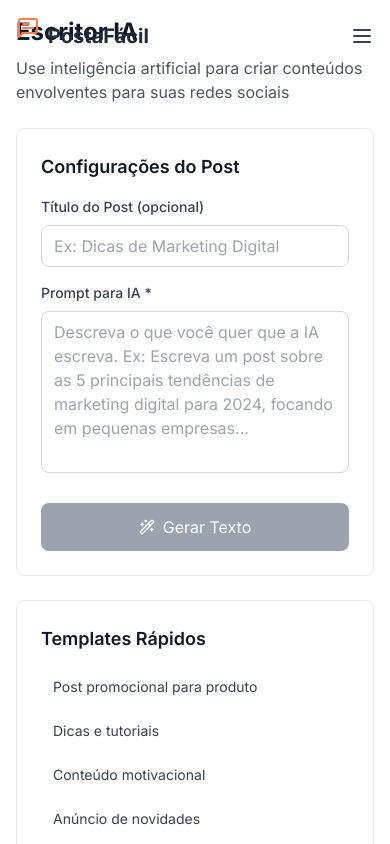
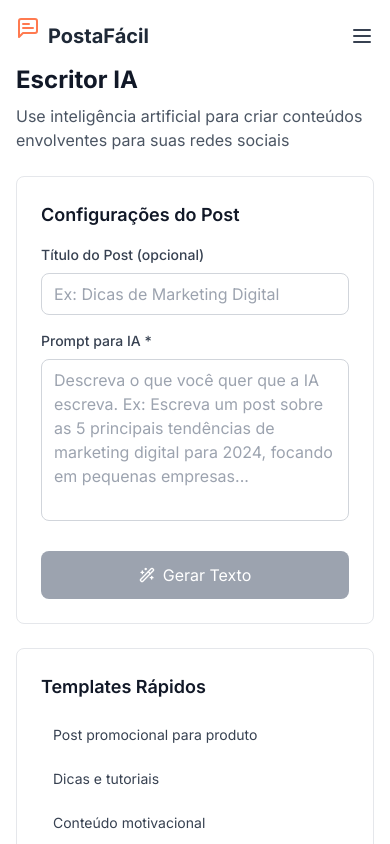
Before and after one commit to ikarofreitas/postafacil, a React (Vite) app in the folder project/: page /escritor in a window 390 px wide. Shown: the top 844 px of the page. Built offline with nearby package versions, Linux system fonts and the light colour scheme; no server answers.

Commit message:
:bug: Resolve problemas de responsividade no cabeçalho das páginas novas

```diff
--- a/project/src/pages/AssistenteIA.tsx
+++ b/project/src/pages/AssistenteIA.tsx
@@ -73,7 +73,7 @@ export const AssistantIA: React.FC = () => {
   };
 
   return (
-    <div className="p-4 lg:p-6 h-[calc(100vh-120px)] flex flex-col">
+    <div className="p-4 mt-12 lg:p-6 h-[calc(100vh-120px)] flex flex-col">
       {/* Header */}
       <div className="mb-6">
         <h3 className="text-2xl font-bold text-gray-900 mb-2">Assistente IA</h3>
--- a/project/src/pages/BibliotecadePosts.tsx
+++ b/project/src/pages/BibliotecadePosts.tsx
@@ -91,7 +91,7 @@ export const BibliotecadePosts: React.FC = () => {
   };
 
   return (
-    <div className="p-4 lg:p-6 space-y-6">
+    <div className="p-4 mt-12 lg:p-6 space-y-6">
       {/* Header */}
       <div className="flex flex-col sm:flex-row sm:items-center sm:justify-between space-y-4 sm:space-y-0">
         <h3 className="text-2xl font-bold text-gray-900">Biblioteca de Mídia</h3>
--- a/project/src/pages/CalendarPage.tsx
+++ b/project/src/pages/CalendarPage.tsx
@@ -70,7 +70,7 @@ export const CalendarPage: React.FC = () => {
   const days = getDaysInMonth(currentDate);
 
   return (
-    <div className="p-4 lg:p-6 space-y-6">
+    <div className="p-4 mt-12 lg:p-6 space-y-6">
       {/* Calendar Header */}
       <div className="flex items-center justify-between">
         <div className="flex items-center space-x-4">
--- a/project/src/pages/EscritorIA.tsx
+++ b/project/src/pages/EscritorIA.tsx
@@ -56,7 +56,7 @@ Este texto foi criado para maximizar o engajamento e alcançar os objetivos defi
   };
 
   return (
-    <div className="p-4 lg:p-6 space-y-6">
+    <div className="p-4 mt-12 lg:p-6 space-y-6">
       {/* Header */}
       <div>
         <h3 className="text-2xl font-bold text-gray-900 mb-2">Escritor IA</h3>
```
